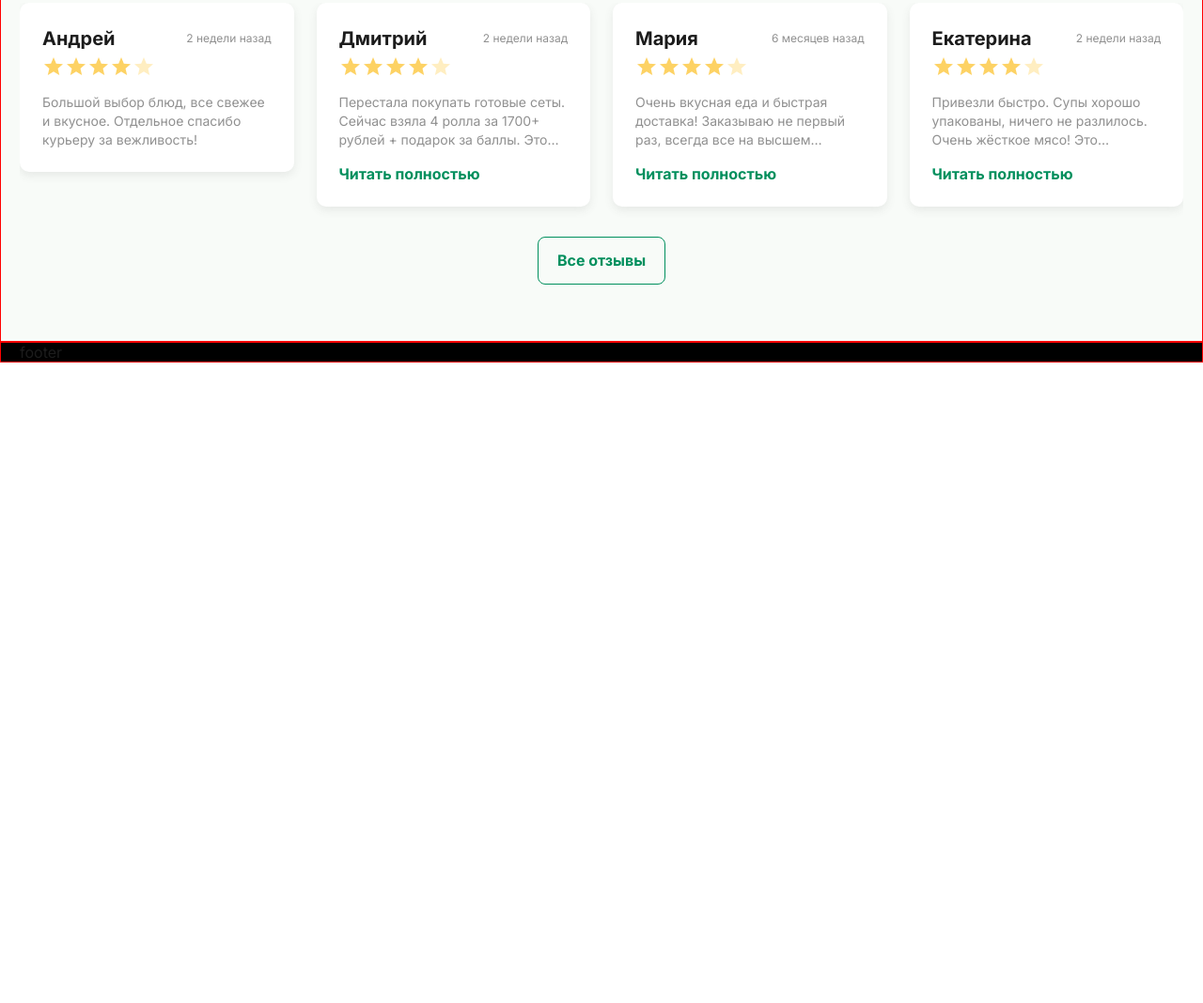
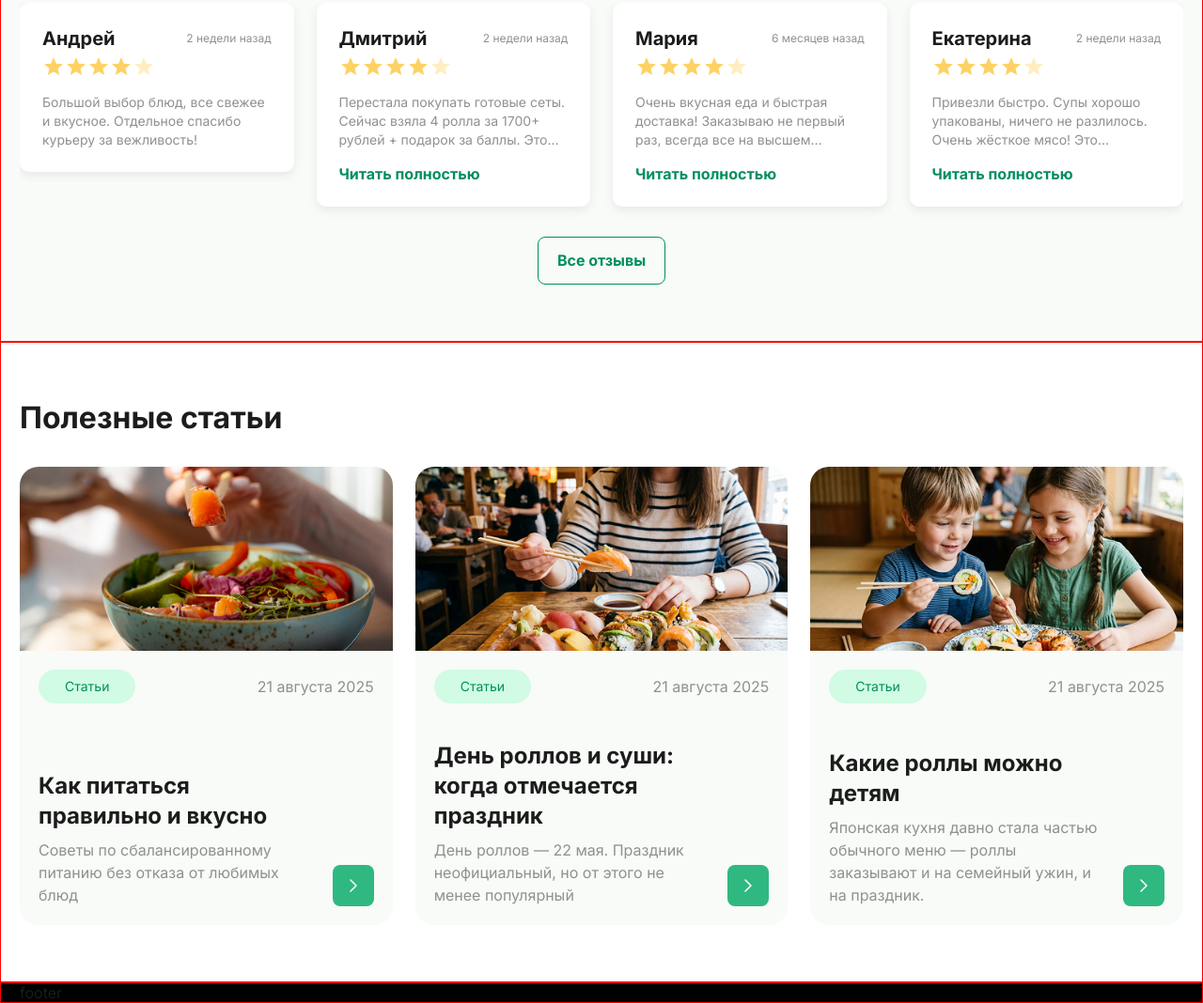
Before and after one commit to aisalkyn4160/test-bitrix, a website built with Vite: page index.html in a window 1280 px wide. Shown: the part 3602-4670 px from the top of the page at 94% size. Before the commit the page ends 3988 px from the top, so only its background shows below. Built offline with nearby package versions, Linux system fonts and the light colour scheme; what maska would draw is missing.

Commit message:
create news section

```diff
--- a/index.html
+++ b/index.html
@@ -1783,7 +1783,67 @@
               </section>
             </div>
         </div>
-
+        <div class="container">
+          <section class="news">
+            <h2>Полезные статьи</h2>
+            <div class="news__items">
+              <div class="news__item">
+                <a href="#" class="news__item__img"><img src="/public/images/news1.jpg" alt=""></a>
+                <div class="news__item__content">
+                  <div class="news__item__content__top">
+                    <div class="news__item__type">Статьи</div>
+                    <div class="news__item__date">21 августа 2025</div>
+                  </div>
+                  <div class="news__item__content__bottom">
+                    <h4>Как питаться правильно и вкусно</h4>
+                    <p>Советы по сбалансированному питанию без отказа от любимых блюд</p>
+                    <a href="#" class="news__item__btn">
+                      <svg width="24" height="24" viewBox="0 0 24 24" fill="none" xmlns="http://www.w3.org/2000/svg">
+                        <path d="M9 6L15 12L9 18" stroke="white" stroke-width="1.5" stroke-linecap="round" stroke-linejoin="round"/>
+                      </svg>
+                    </a>
+                  </div>
+                </div>
+              </div>
+              <div class="news__item">
+                <a href="#" class="news__item__img"><img src="/public/images/news2.jpg" alt=""></a>
+                <div class="news__item__content">
+                  <div class="news__item__content__top">
+                    <div class="news__item__type">Статьи</div>
+                    <div class="news__item__date">21 августа 2025</div>
+                  </div>
+                  <div class="news__item__content__bottom">
+                    <h4>День роллов и суши: когда отмечается праздник</h4>
+                    <p>День роллов — 22 мая. Праздник неофициальный, но от этого не менее популярный</p>
+                    <a href="#" class="news__item__btn">
+                      <svg width="24" height="24" viewBox="0 0 24 24" fill="none" xmlns="http://www.w3.org/2000/svg">
+                        <path d="M9 6L15 12L9 18" stroke="white" stroke-width="1.5" stroke-linecap="round" stroke-linejoin="round"/>
+                      </svg>
+                    </a>
+                  </div>
+                </div>
+              </div>
+              <div class="news__item">
+                <a href="#" class="news__item__img"><img src="/public/images/news3.jpg" alt=""></a>
+                <div class="news__item__content">
+                  <div class="news__item__content__top">
+                    <div class="news__item__type">Статьи</div>
+                    <div class="news__item__date">21 августа 2025</div>
+                  </div>
+                  <div class="news__item__content__bottom">
+                    <h4>Какие роллы можно детям</h4>
+                    <p>Японская кухня давно стала частью обычного меню — роллы заказывают и на семейный ужин, и на праздник.</p>
+                    <a href="#" class="news__item__btn">
+                      <svg width="24" height="24" viewBox="0 0 24 24" fill="none" xmlns="http://www.w3.org/2000/svg">
+                        <path d="M9 6L15 12L9 18" stroke="white" stroke-width="1.5" stroke-linecap="round" stroke-linejoin="round"/>
+                      </svg>
+                    </a>
+                  </div>
+                </div>
+              </div>
+            </div>
+          </section>
+        </div>
       </main>
 
       {{> _footer}}
--- a/sass/_blocks.scss
+++ b/sass/_blocks.scss
@@ -9,3 +9,4 @@
 @use "blocks/special-offers.scss";
 @use "blocks/about.scss";
 @use "blocks/reviews.scss";
+@use "blocks/news.scss";
--- /dev/null
+++ b/sass/blocks/news.scss
@@ -0,0 +1,93 @@
+@use "../common/variables";
+
+.news{
+    padding: 60px 0;
+
+    &__items{
+        display: grid;
+        grid-template-columns: repeat(3, 1fr);
+        gap: 24px;
+        margin-top: 32px;
+    }
+
+    &__item{
+        border-radius: 20px;
+        background: #F8FBF8;
+        overflow: hidden;
+        display: flex;
+        flex-direction: column;
+
+        &__img{
+            display: block;
+            width: 100%;
+            aspect-ratio: 484/240;
+            overflow: hidden;
+
+            img{
+                width: 100%;
+                height: 100%;
+                object-fit: cover;
+                transition: variables.$time;
+            }
+
+            &:hover{
+                img{
+                    transform: scale(1.05);
+                }
+            }
+        }
+        &__content{
+            flex-grow: 1;
+            padding: 20px;
+            display: flex;
+            flex-direction: column;
+            justify-content: space-between;
+
+            &__top{
+                display: flex;
+                align-items: center;
+                justify-content: space-between;
+                gap: 8px;
+                margin-bottom: 40px
+            }
+            &__bottom{
+                position: relative;
+                padding-right: 64px;
+
+                h4{
+                    margin-bottom: 8px;
+                }
+                p{
+                    font-size: 16px;
+                    line-height: 24px;
+                    color: variables.$SecondColor;
+                }
+            }
+        }
+
+        &__type{
+            padding: 8px 28px;
+            border-radius: 60px;
+            background: #D1FBE3;
+            font-size: 14px;
+            line-height: 20px;
+            color: variables.$AdditionalColor;
+        }
+        &__date{
+            font-size: 16px;
+            color: variables.$SecondColor;
+        }
+        &__btn{
+            position: absolute;
+            bottom: 0;
+            right: 0;
+            width: 44px;
+            height: 44px;
+            border-radius: 8px;
+            background: variables.$ButtonBg;
+            display: flex;
+            align-items: center;
+            justify-content: center;
+        }
+    }
+}
```
